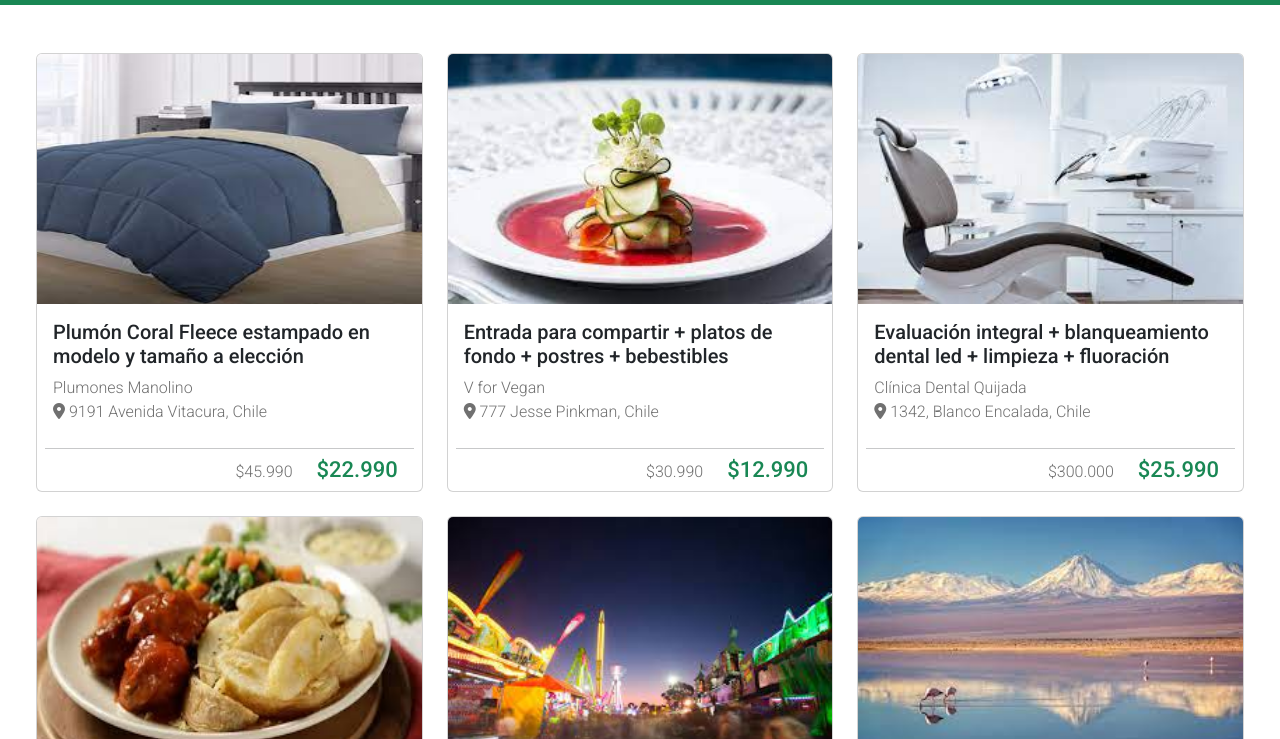
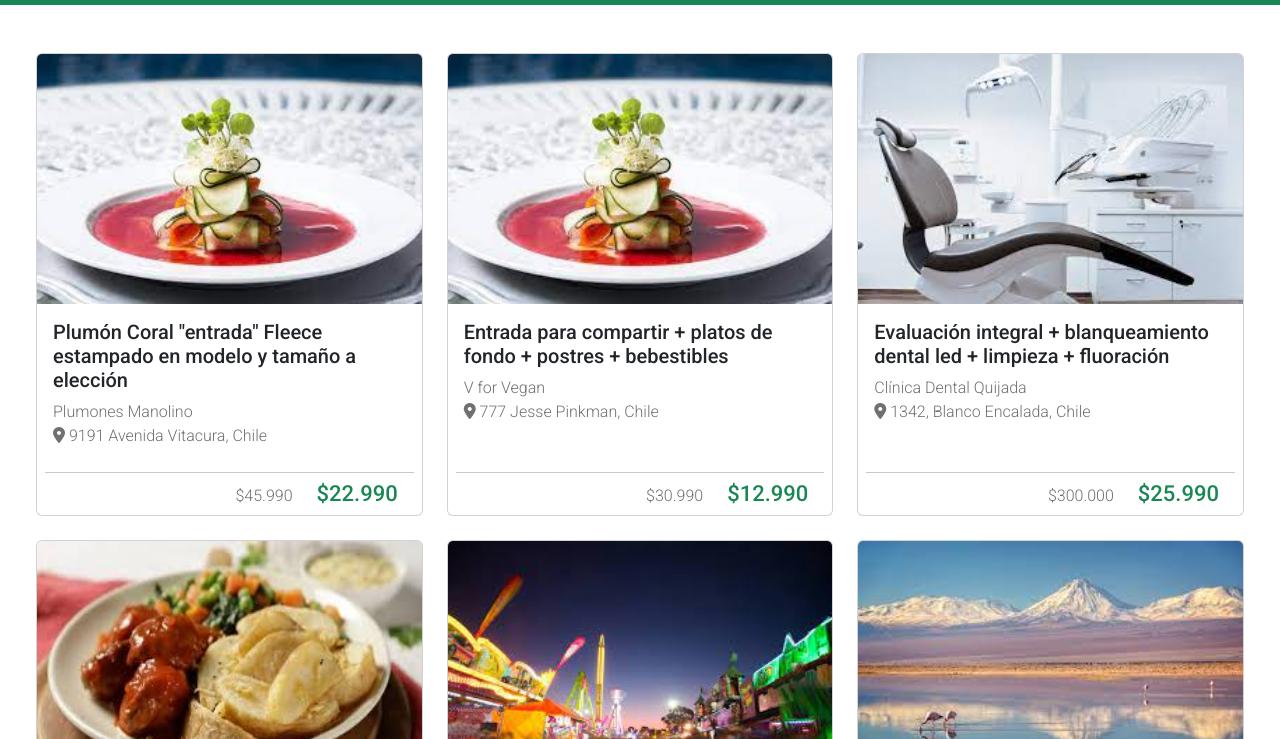
Before and after one commit to Cl4ud143559/Desafio_Cuppon, a plain HTML site: page clase 4/index.html in a window 1280 px wide. Shown: the part 61-800 px from the top of the page. Drawn offline with nearby package versions, Linux system fonts and the light colour scheme.

Commit message:
repertir foto card 2 a card 1 y cambio de texto

```diff
--- a/clase 4/index.html
+++ b/clase 4/index.html
@@ -46,9 +46,9 @@
   <div class="row row-cols-1 row-cols-md-3 g-4 m-4">
     <div class="col">
       <div class="card h-100">
-        <img src="assets/img/descarga.jpeg" class="card-img-top" alt="plumon">
+        <img src="assets/img/entrada.jpeg" class="card-img-top" alt="entrada">
         <div class="card-body">
-          <h5 class="card-title fw.light negro">Plumón Coral Fleece estampado en modelo y tamaño a elección</h5>
+          <h5 class="card-title fw.light negro">Plumón Coral "entrada" Fleece estampado en modelo y tamaño a elección</h5>
           <p class="card-text gris fw-light">
             Plumones Manolino
             <br>
```
